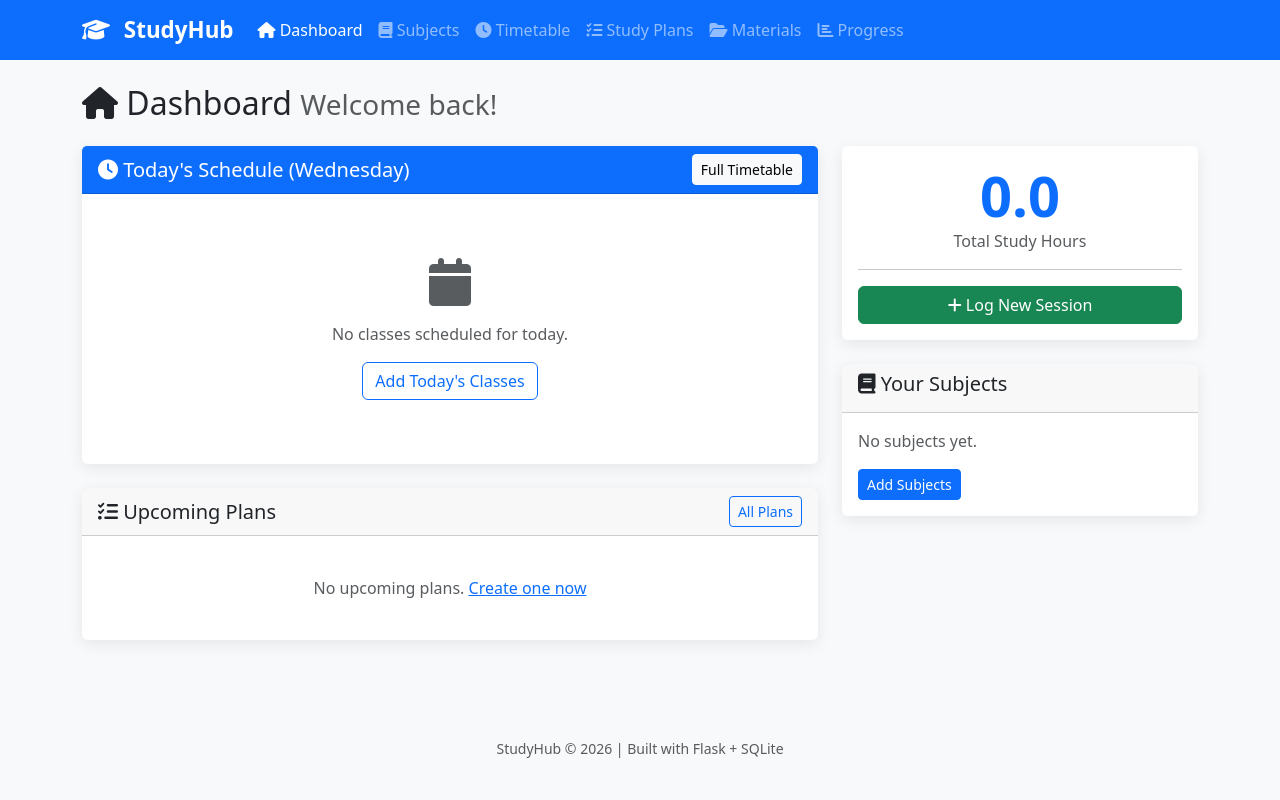
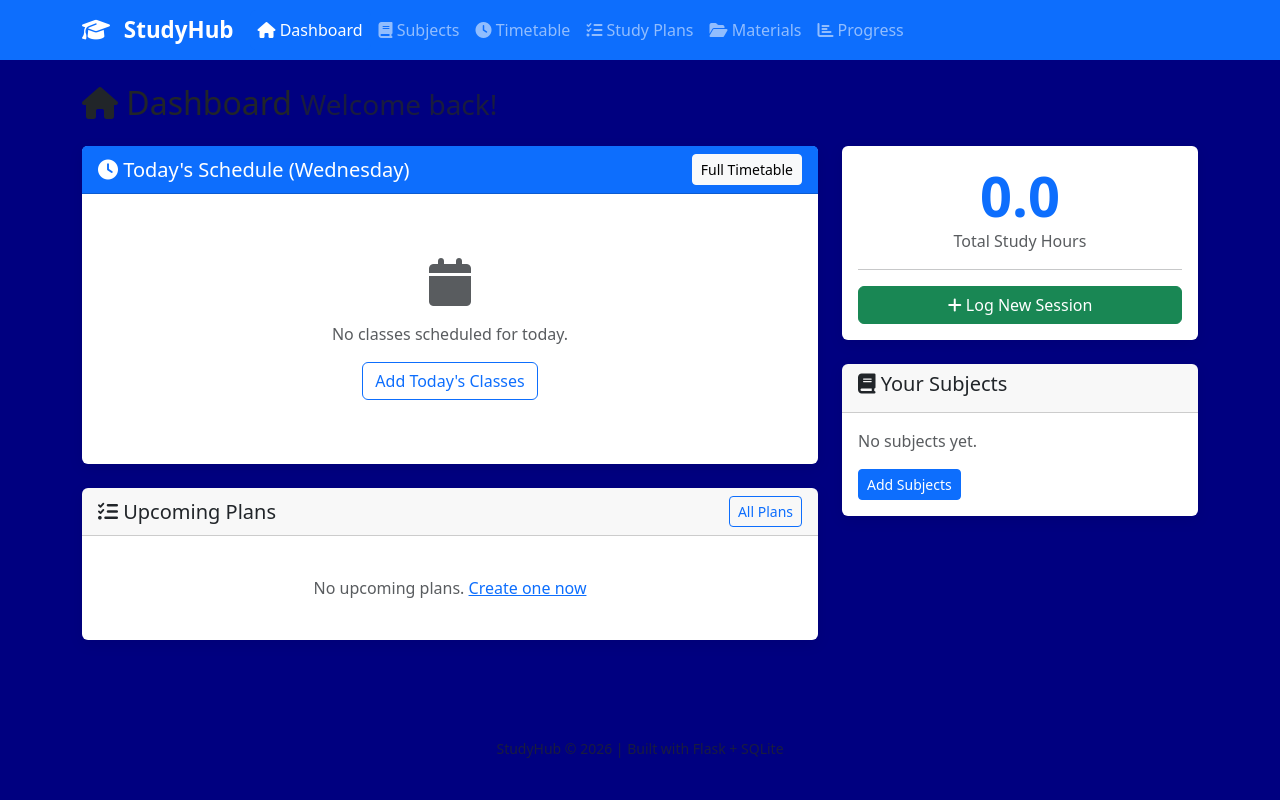
Before and after one commit to wyejay/StudyMagneto, a Flask app: page / in a window 1280 px wide. Run offline with Flask 3, Linux system fonts and the light colour scheme.

Commit message:
Update base.html

```diff
--- a/templates/base.html
+++ b/templates/base.html
@@ -3,7 +3,7 @@
 <head>
     <meta charset="UTF-8">
     <meta name="viewport" content="width=device-width, initial-scale=1.0">
-    <title>StudyHub - Study Management</title>
+    <title>StudyPolice - Study Management</title>
     <link href="https://cdn.jsdelivr.net/npm/bootstrap@5.3.3/dist/css/bootstrap.min.css" rel="stylesheet">
     <link href="https://cdnjs.cloudflare.com/ajax/libs/font-awesome/6.5.1/css/all.min.css" rel="stylesheet">
     <style>
@@ -11,7 +11,7 @@
             --primary: #0d6efd;
         }
         body {
-            background-color: #f8f9fa;
+            background-color:#000080;
         }
         .navbar-brand {
             font-weight: 700;
```
